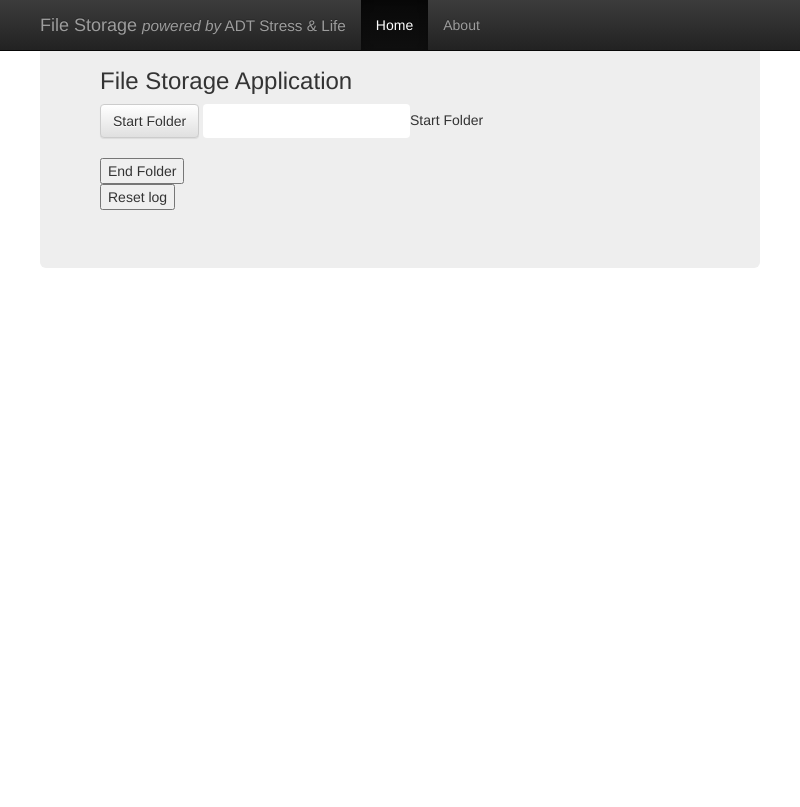
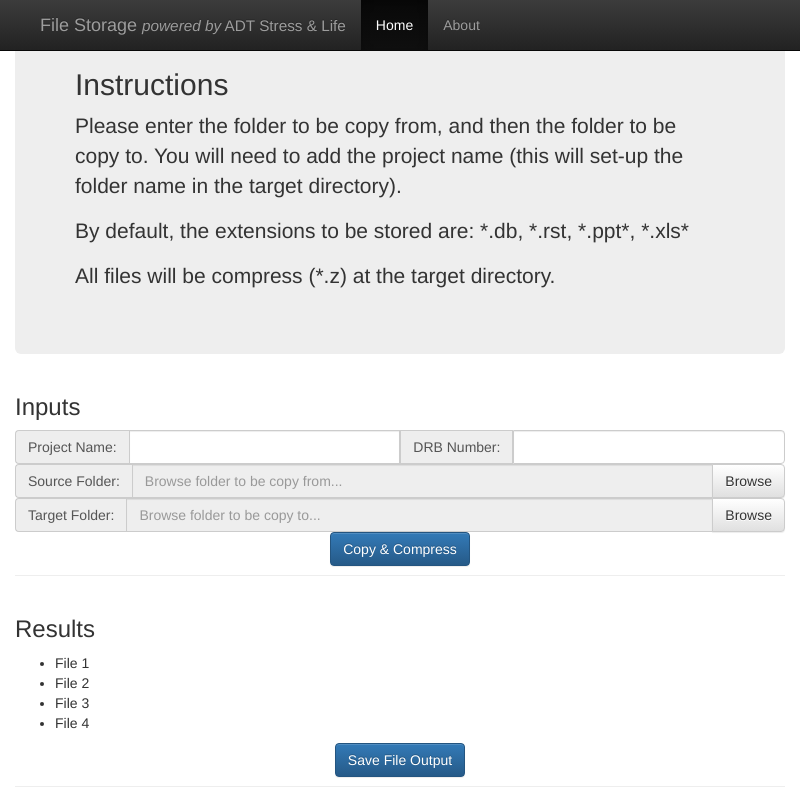
Before and after one commit to learn-digital-qro/file-storage-electron, an Electron app: page index.html in a window 800 px wide. Drawn offline with nearby package versions, Linux system fonts and the light colour scheme.

Commit message:
Update Add User Interface of the application.

```diff
--- a/index.html
+++ b/index.html
@@ -34,22 +34,62 @@
             </div>
         </div>
     </nav>
-    <div class="container theme-showcase" role="main">
+    <div class="container-fluid">
         <div class="jumbotron">
-            <h3>File Storage Application</h3>
-
-            <button type="button" class="btn btn-md btn-default">Start Folder</button>
-            <input class="btn" id="startFolderButton">Start Folder</input>
-            <div id="startFolder"></div>
-            <br>
-            <div id="endFolder"></div>
-            <button type="button" id="endFolderButton">End Folder</button>
-
-            <button type="button" id="stop" style="display:none;">Stop watching</button>
-            <br>
-            <button type="button" onclick="resetLog();">Reset log</button>
-            <span id="messageLogger"></span>
-            <ul id="log-container"></ul>
+            <h2>Instructions</h2>
+            <p>Please enter the folder to be copy from, and then the folder to be copy to.  You will need to add the project name (this will set-up the folder name in the target directory).</p>
+            <p>By default, the extensions to be stored are: *.db, *.rst, *.ppt*, *.xls*</p>
+            <p>All files will be compress (*.z) at the target directory.</p>
+        </div>
+        <div class="page-header">
+            <h3>Inputs</h3>
+            <div class="row">
+                <div class="col-md-12">
+                    <div class="input-group">
+                        <span class="input-group-addon" id="basic-addon1">Project Name:</span>
+                        <input type="text" class="form-control" ng-model="projectName">
+                        <span class="input-group-addon" id="basic-addon1">DRB Number:</span>
+                        <input type="text" class="form-control" ng-model="drbNumber">
+                    </div>
+                </div>
+                <div class="col-md-12">
+                    <div class="input-group">
+                        <span class="input-group-addon" id="basic-addon1">Source Folder:</span>
+                        <input type="text" class="form-control" placeholder="Browse folder to be copy from..." ng-model="sourceFolder" readonly>
+                        <span class="input-group-btn">
+                            <button type="button" class="btn btn-default">Browse</button>
+                        </span>
+                    </div>
+                </div>
+                <div class="col-md-12">
+                    <div class="input-group">
+                        <span class="input-group-addon" id="basic-addon1">Target Folder:</span>
+                        <input type="text" class="form-control" placeholder="Browse folder to be copy to..." ng-model="targetFolder" readonly>
+                        <span class="input-group-btn">
+                            <button type="button" class="btn btn-default">Browse</button>
+                        </span>
+                    </div>
+                </div>
+                <div class="col-md-12 text-center">
+                    <button type="button" class="btn btn-primary">Copy & Compress</button>
+                </div>
+            </div>
+        </div>
+        <div class="page-header">
+            <h3>Results</h3>
+            <div class="row">
+                <div class="col-md-12">
+                    <ul>
+                        <li>File 1</li>
+                        <li>File 2</li>
+                        <li>File 3</li>
+                        <li>File 4</li>
+                    </ul>
+                </div>
+                <div class="col-md-12 text-center">
+                    <button type="button" class="btn btn-primary">Save File Output</button>
+                </div>
+            </div>
         </div>
     </div>
 </body>
```
